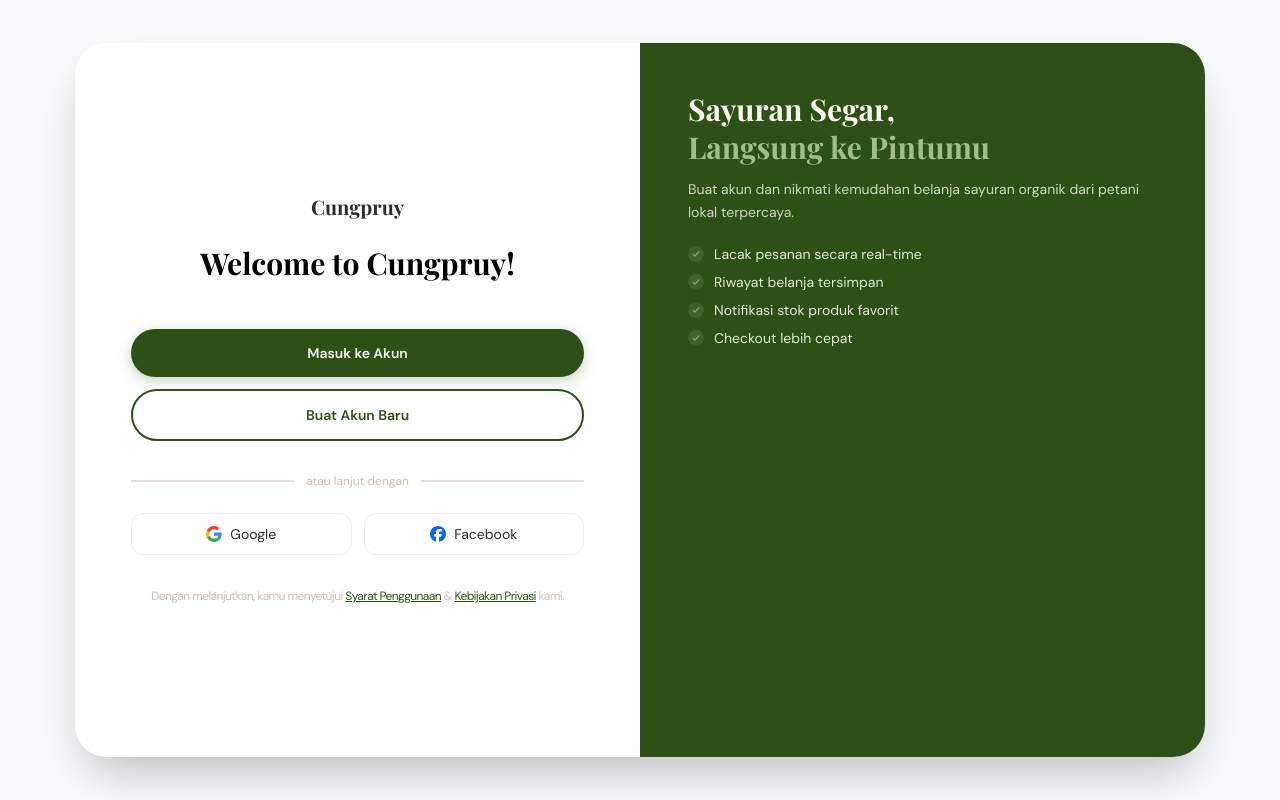
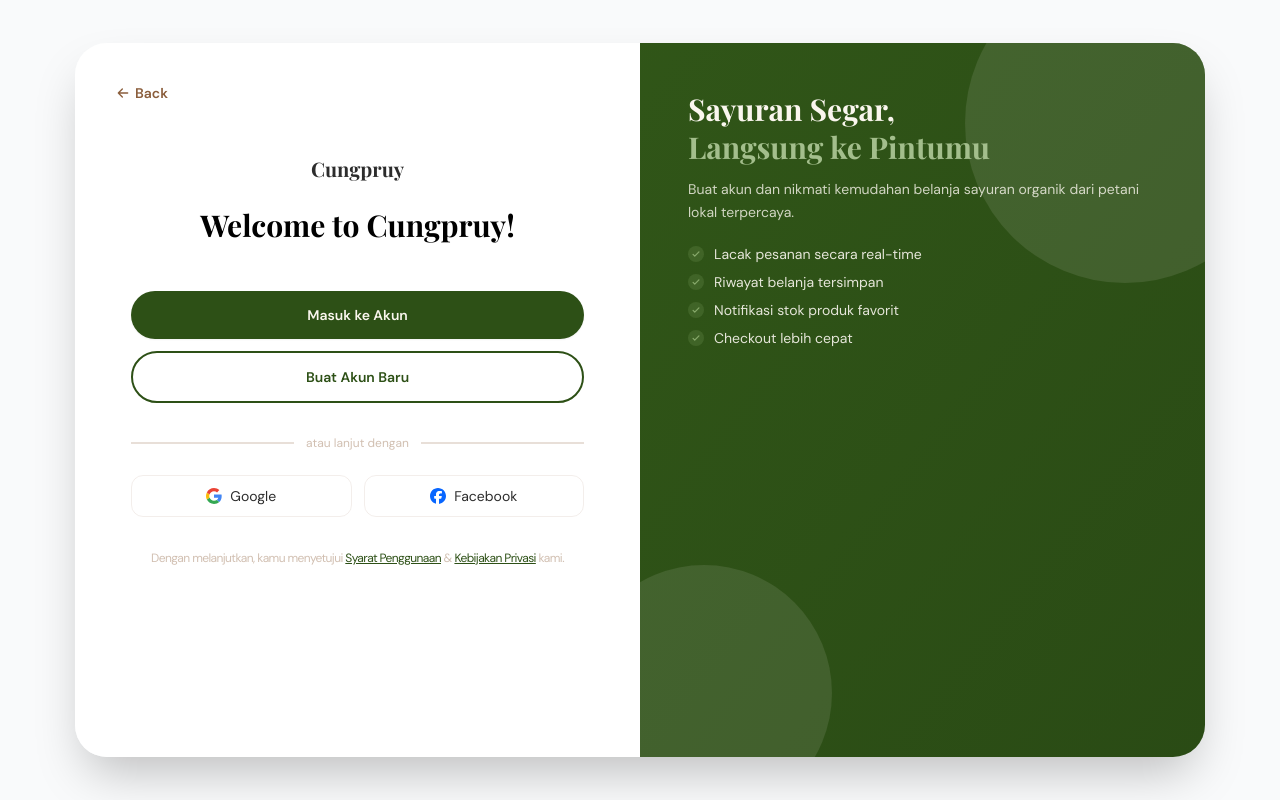
Before and after one commit to KingGhofar/nuxt-ecommerce-app, a Nuxt app: page /auth in a window 1280 px wide. Built offline with nearby package versions, Linux system fonts and the light colour scheme; a web font is replaced by a local one.

Commit message:
fix after migration in nuxt4

```diff
--- a/app/pages/auth/index.vue
+++ b/app/pages/auth/index.vue
@@ -1,33 +1,44 @@
 <script setup lang="ts">
 import Facebook from '~/components/svg/Facebook.vue';
 import Google from '~/components/svg/Google.vue';
+import ArrowLeft from '~/components/svg/ArrowLeft.vue'
 
-definePageMeta({ layout: 'auth' })
-
+definePageMeta({
+  layout: 'auth',
+})
+const router = useRouter()
+// STEP CONTROL
+const step = ref<number>(1)
 
 useSeoMeta({ title: 'Masuk — Cungpruy', robots: 'noindex' })
 </script>
 
 <template>
   <div class="min-h-screen flex items-center justify-center bg-gray-50 p-4 sm:p-6 md:p-10">
-    <div class="w-full max-w-[1130px] md:h-[714px] rounded-[32px] overflow-hidden shadow-2xl flex flex-col md:flex-row">
-      <!-- left side - full width on mobile, half on desktop -->
-      <div class="w-full md:w-1/2 bg-white flex flex-col items-center justify-center px-6 sm:px-10 md:px-14 py-10 md:py-0">
+    <div class="w-full max-w-[1130px] md:h-[714px] rounded-[32px] overflow-hidden shadow-2xl flex flex-col md:flex-row relative">
+      <!-- left side -->
+      <div class="w-full md:w-1/2 bg-white flex flex-col justify-start px-6 sm:px-10 md:px-14 py-8 md:py-0 overflow-y-auto relative min-h-[600px] md:min-h-0">
+        <!-- Back -->
+        <button
+          class="absolute top-6 left-6 md:top-10 md:left-10 text-sm font-semibold flex items-center gap-1 cursor-pointer text-earth hover:text-forest transition-colors z-20"
+          @click="step === 1 ? router.back() : step--"
+        >
+          <ArrowLeft class="w-4 h-4" />
+          <span>Back</span>
+        </button>
+        <div class="mt-16 md:mt-24 lg:mt-28 flex flex-col items-center">
           <!-- Logo -->
           <NuxtLink to="/" class="flex items-center gap-2.5 mb-6">
             <span class="font-display font-bold text-charcoal text-lg sm:text-xl">Cungpruy</span>
           </NuxtLink>
-
           <p class="font-display text-2xl sm:text-3xl font-bold text-black text-center mb-8 sm:mb-12">
             Welcome to Cungpruy!
           </p>
-
-        <!-- CTA Buttons -->
+          <!-- Buttons -->
           <div class="w-full space-y-3 mb-8">
             <NuxtLink
               to="/auth/login"
-            class="w-full flex items-center justify-center bg-forest text-cream font-body font-semibold text-sm py-3.5 rounded-full hover:bg-forest-light transition-all duration-200"
-            style="box-shadow: 0 4px 14px rgba(45,80,22,0.25);"
+              class="w-full flex items-center justify-center bg-forest text-cream font-body font-semibold text-sm py-3.5 rounded-full hover:bg-forest-light transition-all duration-200 shadow-sm"
             >
               Masuk ke Akun
             </NuxtLink>
@@ -38,14 +49,12 @@ useSeoMeta({ title: 'Masuk — Cungpruy', robots: 'noindex' })
               Buat Akun Baru
             </NuxtLink>
           </div>
-
           <!-- Divider -->
           <div class="w-full flex items-center gap-3 mb-6">
             <div class="flex-1 h-px border border-earth-20"></div>
             <span class="font-body text-xs text-earth-40 whitespace-nowrap">atau lanjut dengan</span>
             <div class="flex-1 h-px border border-earth-20"></div>
           </div>
-
           <!-- Social login -->
           <div class="w-full grid grid-cols-1 sm:grid-cols-2 gap-3 mb-8">
             <button class="flex items-center justify-center gap-2 rounded-xl py-2.5 font-body border text-sm text-charcoal hover:bg-gray-50 transition-colors">
@@ -57,23 +66,21 @@ useSeoMeta({ title: 'Masuk — Cungpruy', robots: 'noindex' })
               Facebook
             </button>
           </div>
-
           <p class="font-body text-xs text-center text-earth-40 tracking-tighter leading-relaxed max-w-md">
             Dengan melanjutkan, kamu menyetujui
             <span class="text-forest underline cursor-pointer">Syarat Penggunaan</span> &amp;
             <span class="text-forest underline cursor-pointer">Kebijakan Privasi</span> kami.
           </p>
         </div>
-
-      <!-- Right side - hidden on mobile, visible on desktop -->
+      </div>
+      <!-- Right side -->
       <div class="hidden md:block md:w-1/2 relative bg-forest overflow-hidden flex flex-col justify-between p-12">
         <div class="absolute inset-0 pointer-events-none">
-          <div class="absolute inset-0"></div>
+          <div class="absolute inset-0 bg-gradient-to-br from-forest-light to-forest-dark opacity-20"></div>
           <div class="absolute inset-0 opacity-5"></div>
-          <div class="absolute -top-20 -right-20 w-80 h-80 rounded-full"></div>
-          <div class="absolute -bottom-16 -left-16 w-64 h-64 rounded-full"></div>
+          <div class="absolute -top-20 -right-20 w-80 h-80 rounded-full bg-cream/10"></div>
+          <div class="absolute -bottom-16 -left-16 w-64 h-64 rounded-full bg-cream/10"></div>
         </div>
-
         <!-- Content -->
         <div class="relative z-10">
           <h2 class="font-display text-3xl font-bold text-cream mb-3 leading-tight">
@@ -84,7 +91,7 @@ useSeoMeta({ title: 'Masuk — Cungpruy', robots: 'noindex' })
             Buat akun dan nikmati kemudahan belanja sayuran organik dari petani lokal terpercaya.
           </p>
           <ul class="space-y-2">
-            <li v-for="feat in ['Lacak pesanan secara real-time', 'Riwayat belanja tersimpan', 'Notifikasi stok produk favorit', 'Checkout lebih cepat']" :key="feat" class="flex items-center gap-2.5">
+            <li v-for="(feat, index) in ['Lacak pesanan secara real-time', 'Riwayat belanja tersimpan', 'Notifikasi stok produk favorit', 'Checkout lebih cepat']" :key="index" class="flex items-center gap-2.5">
               <div class="w-4 h-4 rounded-full bg-sage-20 flex items-center justify-center flex-shrink-0">
                 <svg class="w-2.5 h-2.5 text-sage" fill="none" stroke="currentColor" viewBox="0 0 24 24">
                   <path stroke-linecap="round" stroke-linejoin="round" stroke-width="3" d="M5 13l4 4L19 7"/>
@@ -100,10 +107,22 @@ useSeoMeta({ title: 'Masuk — Cungpruy', robots: 'noindex' })
 </template>
 
 <style scoped>
-/* Optional: tambahkan styling untuk memastikan container utama responsif */
+/* Styling scroll mobile */
 @media (max-width: 768px) {
+  .overflow-y-auto {
+    max-height: 100vh;
+    -webkit-overflow-scrolling: touch;
+  }
+
   .shadow-2xl {
     box-shadow: 0 10px 25px -5px rgba(0, 0, 0, 0.1), 0 8px 10px -6px rgba(0, 0, 0, 0.02);
   }
 }
+
+/* Desktop specific */
+@media (min-width: 768px) {
+  .md\:h-\[714px\] {
+    height: 714px;
+  }
+}
 </style>
--- a/app/pages/auth/register/index.vue
+++ b/app/pages/auth/register/index.vue
@@ -2,7 +2,9 @@
 import ArrowLeft from '~/components/svg/ArrowLeft.vue'
 
 
-definePageMeta({ layout: 'auth' })
+definePageMeta({
+  layout: 'auth',
+})
 useSeoMeta({ title: 'Register — Cungpruy', robots: 'noindex' })
 
 const router = useRouter()
--- a/app/pages/support.vue
+++ b/app/pages/support.vue
@@ -136,18 +136,12 @@ onMounted(scrollToBottom)
 <template>
   <div class="min-h-screen bg-gray-50 py-8 px-4">
     <div class="max-w-2xl mx-auto">
-
-      <!-- Chat Closed -->
       <div v-if="!chatOpen" class="rounded-2xl p-12 text-center">
         <h2 class="font-display text-2xl font-bold text-charcoal mb-2">Chat Ditutup</h2>
         <p class="font-body text-earth mb-6">Terima kasih telah menghubungi Admin.</p>
         <NuxtLink to="/" class="btn-primary">Kembali ke Beranda</NuxtLink>
       </div>
-
-      <!-- Chat Open -->
       <div v-else class="space-y-4">
-
-        <!-- Header -->
         <div class="flex items-center justify-between">
           <div class="flex items-center gap-2">
             <NuxtLink to="/" class="flex items-center gap-2 text-black transition-colors">
@@ -163,8 +157,6 @@ onMounted(scrollToBottom)
             Close
           </button>
         </div>
-
-        <!-- Chat Details Collapsible -->
         <div v-if="detailsOpen" class="px-6 pb-5 border-t border-earth-10">
         <div class="grid grid-cols-2 gap-4 pt-4">
             <div>
@@ -184,12 +176,7 @@ onMounted(scrollToBottom)
             </div>
         </div>
         </div>
-
-
-        <!-- Chat Box -->
         <div class="bg-white rounded-xl border border-earth-10 shadow-sm overflow-hidden">
-
-          <!-- Chat Header -->
           <div class="flex items-center gap-3 px-5 py-3.5 border-b border-earth-10">
             <div class="w-8 h-8 rounded-full bg-forest flex items-center justify-center flex-shrink-0">
               <span class="text-cream text-xs font-bold font-body">CP</span>
@@ -202,8 +189,6 @@ onMounted(scrollToBottom)
               </div>
             </div>
           </div>
-
-          <!-- Welcome Banner -->
           <div v-if="showBanner" class="mx-4 mt-4 bg-amber-50 border border-amber-100 rounded-xl px-4 py-3 flex items-start justify-between gap-3">
             <div>
               <p class="font-body font-semibold text-amber-800 text-sm">Kami siap membantu kamu!</p>
@@ -217,9 +202,7 @@ onMounted(scrollToBottom)
               <Close class="w-4 h-4" />
             </button>
           </div>
-
-          <!-- Quick Replies -->
-          <div class="px-4 pt-3 flex flex-wrap gap-2">
+          <div class="px-4 pt-2 flex flex-wrap gap-2">
             <button
               v-for="qr in quickReplies"
               :key="qr.label"
@@ -229,8 +212,6 @@ onMounted(scrollToBottom)
               {{ qr.label }}
             </button>
           </div>
-
-          <!-- Messages Area -->
           <div
             ref="chatEl"
             class="px-4 py-4 space-y-4 overflow-y-auto"
@@ -259,8 +240,6 @@ onMounted(scrollToBottom)
                 </p>
               </div>
             </div>
-
-            <!-- Typing indicator -->
             <div v-if="isTyping" class="flex justify-start">
               <div class="bg-gray-100 rounded-2xl rounded-tl-sm px-4 py-3 flex gap-1 items-center">
                 <span class="w-1.5 h-1.5 bg-earth-40 rounded-full animate-bounce" style="animation-delay:0ms"></span>
@@ -269,8 +248,6 @@ onMounted(scrollToBottom)
               </div>
             </div>
           </div>
-
-          <!-- Input -->
           <div class="px-4 py-3 flex items-end gap-3 border-t border-earth-10">
             <textarea
               v-model="inputText"
```
Also changed, not shown: app/layouts/default.vue (+63 -32 lines), app/pages/auth/login/index.vue (+2 -7 lines). Lines whose indentation alone changed are shown as unchanged.
